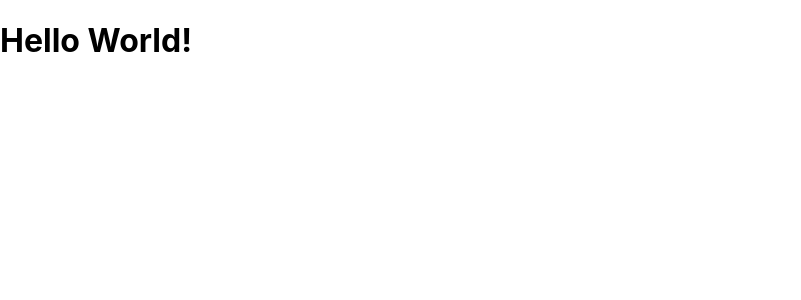
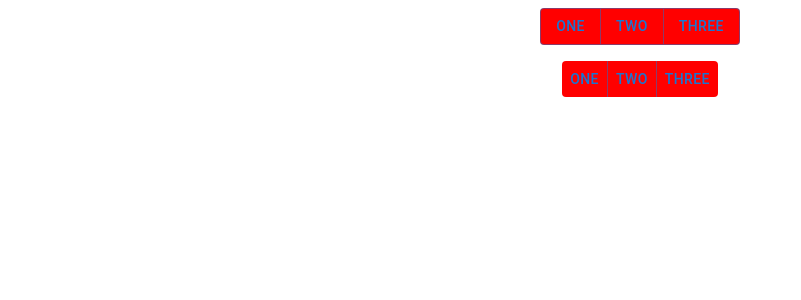
Before and after one commit to kobayoshi-xs/portfolio-project, a React (Create React App) app in the folder front/react-app/: page / in a window 1280 px wide. Shown: the top 300 px of the page, without its empty margins (0-801 px from the left). Built offline with nearby package versions, Linux system fonts and the light colour scheme.

Commit message:
yarn removeコマンドで@mui/material @mui/icons-material @mui/lab @emotion/react @date-io/date-fns@1.3.13 date-fns @emotion/styled js-cookie react-router-dom @types/js-cookie @types/react-router-domを削除（frontフォルダ直下にMUIを再配置するため）

```diff
--- a/front/react-app/src/App.tsx
+++ b/front/react-app/src/App.tsx
@@ -1,14 +1,16 @@
 import './App.css';
-import React, { useState, useEffect, createContext } from "react"
+import React, { useState, useEffect, createContext } from "react";
 
-import Home from "components/pages/Home"
+/*import Home from "components/pages/Home"*/
+import CommonLayout from 'components/layouts/CommonLayout';
+import Header from 'components/layouts/Header';
 
 import { getCurrentUser } from "lib/api/auth"
 import { User } from "interfaces/index"
 
 const App: React.FC = () => {
   return (
-    <h1>Hello World!</h1>
+    <CommonLayout />
   )
 }
 
--- a/front/react-app/src/components/layouts/CommonLayout.tsx
+++ b/front/react-app/src/components/layouts/CommonLayout.tsx
@@ -1,21 +1,20 @@
-import React from "react"
+import React from "react";
 import Header from "./Header";
 
-import { Container, Grid } from "@mui/material"
-import { styled } from "@mui/material/styles"
+import { Container, Grid } from "@mui/material";
+import { styled } from "@mui/material";
 
-const main = styled('div')({
-  container: {
-    paddingTop: "3rem",
-  },
+const main = styled(Container)({
+  paddingTop: "3rem",
 });
 
-type CommonLayoutProps = {
+/*type CommonLayoutProps = {
   children: React.ReactElement
-}
+}*/
 
 // 全てのページで共通となるレイアウト
-const CommonLayout: React.VFC<CommonLayoutProps> = ({ children }) => {
+/*const CommonLayout: React.VFC<CommonLayoutProps> = ({ children }) => {*/
+const CommonLayout: React.VFC= () => {
   return (
     <>
       <header>
@@ -25,7 +24,7 @@ const CommonLayout: React.VFC<CommonLayoutProps> = ({ children }) => {
         <Container maxWidth="lg">
         <Grid container direction="column" justifyContent="center" alignItems="center">
             <Grid item>
-              {children}
+
             </Grid>
           </Grid>
         </Container>
--- a/front/react-app/src/components/layouts/Header.tsx
+++ b/front/react-app/src/components/layouts/Header.tsx
@@ -1,7 +1,7 @@
-import React from 'react'
+import React from 'react';
 
-import { Container, Grid } from "@mui/material"
-import { styled } from "@mui/material/styles"
+import { Container, Grid } from "@mui/material";
+import { styled } from "@mui/material/styles";
 import Button from '@mui/material/Button';
 import ButtonGroup from '@mui/material/ButtonGroup';
 import Box from '@mui/material/Box';
```
Also changed, not shown: package.json (+2 -13 lines), 1 other file (tests, documents, lock files or other folders).
